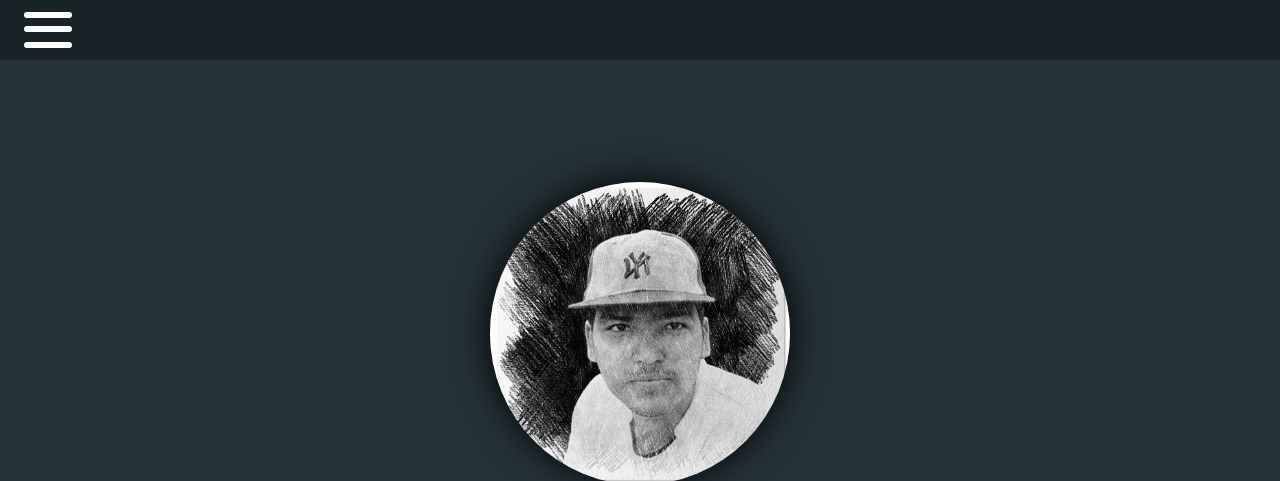
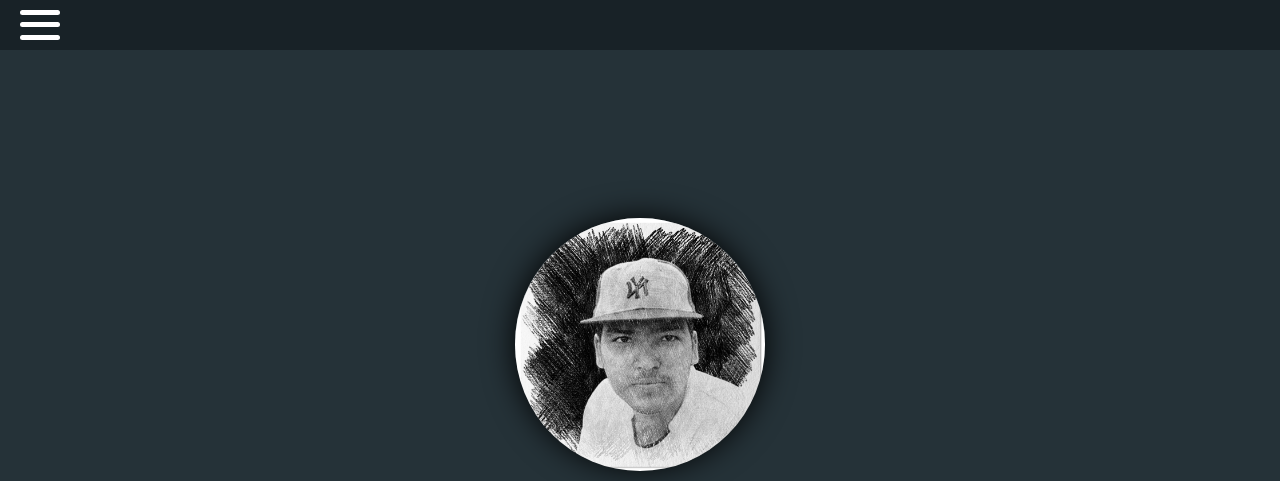
Before and after one commit to mdabdulraheem/mdabdulraheem.github.io, a plain HTML site: page index.html in a window 1280 px wide. Shown: the top 481 px of the page. Drawn offline with Linux system fonts and the light colour scheme.

Commit message:
Added some breakpoints

```diff
--- a/assets/css/_media-queries.scss
+++ b/assets/css/_media-queries.scss
@@ -1,9 +1,3 @@
-
-@media screen and (max-width: 768px) {
-    html {
-        font-size: 10px;
-    }
-}
 
 @media screen and (max-width: 320px) {
     html {
@@ -13,18 +7,18 @@
 
 @media screen and (min-width: 1600px) {
     html {
-        font-size: 18px;
+        font-size: 16px;
     }
 }
 
 @media screen and (min-width: 2560px) {
     html {
-        font-size: 22px;
+        font-size: 18px;
     }
 }
 
 @media screen and (min-width: 2561px) {
     html {
-        font-size: 26px;
+        font-size: 24px;
     }
 }
--- a/assets/css/_theme.scss
+++ b/assets/css/_theme.scss
@@ -9,7 +9,7 @@ html {
     --hero-filter: grayscale(1);
     --border-rad: .4rem;
 
-    font-size: 12px;
+    font-size: 10px;
     font-family: 'Sora', sans-serif;
     font-weight: 200;
 }
```
Also changed, not shown: assets/css/styles.css, 1 other file.
